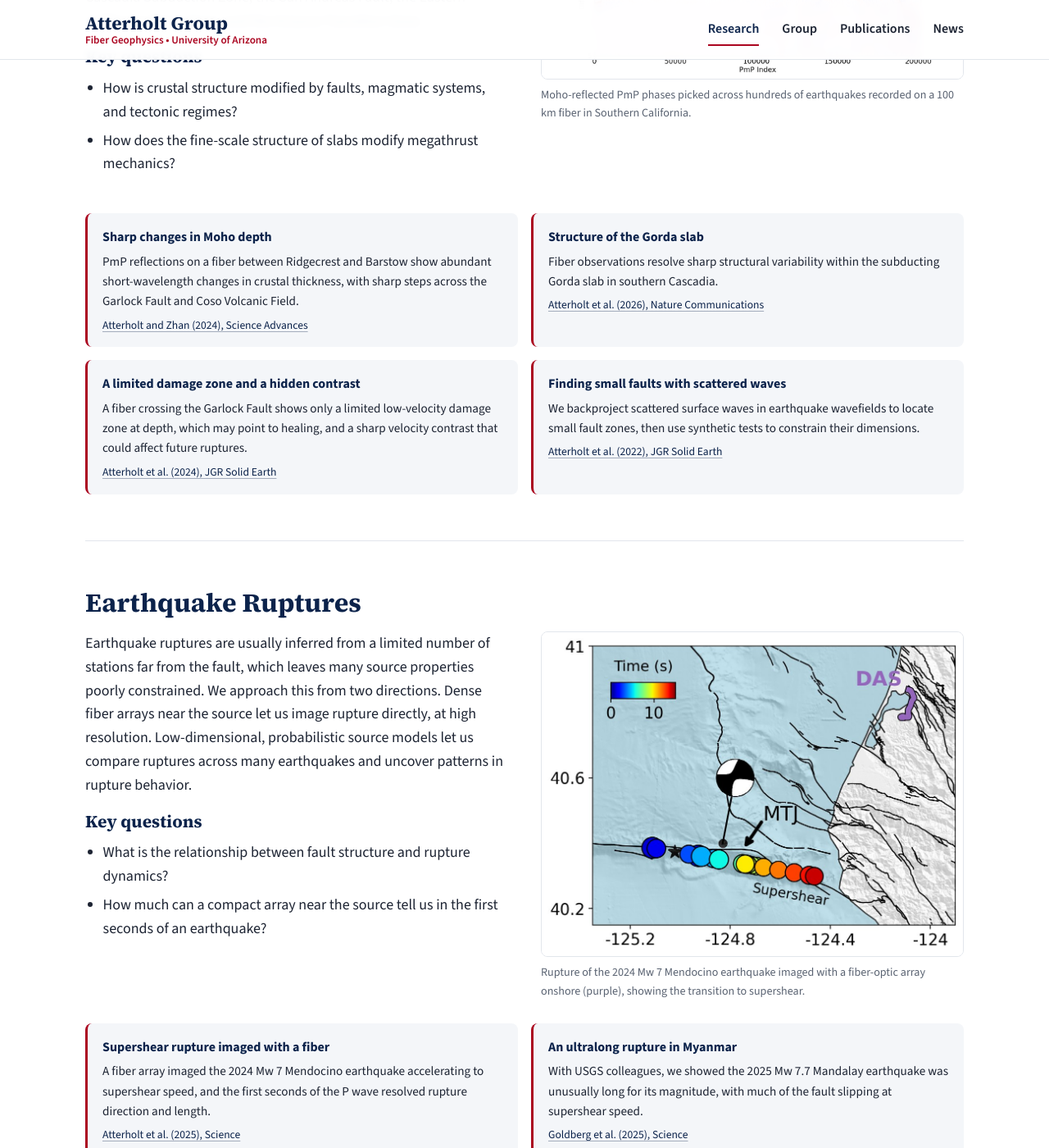
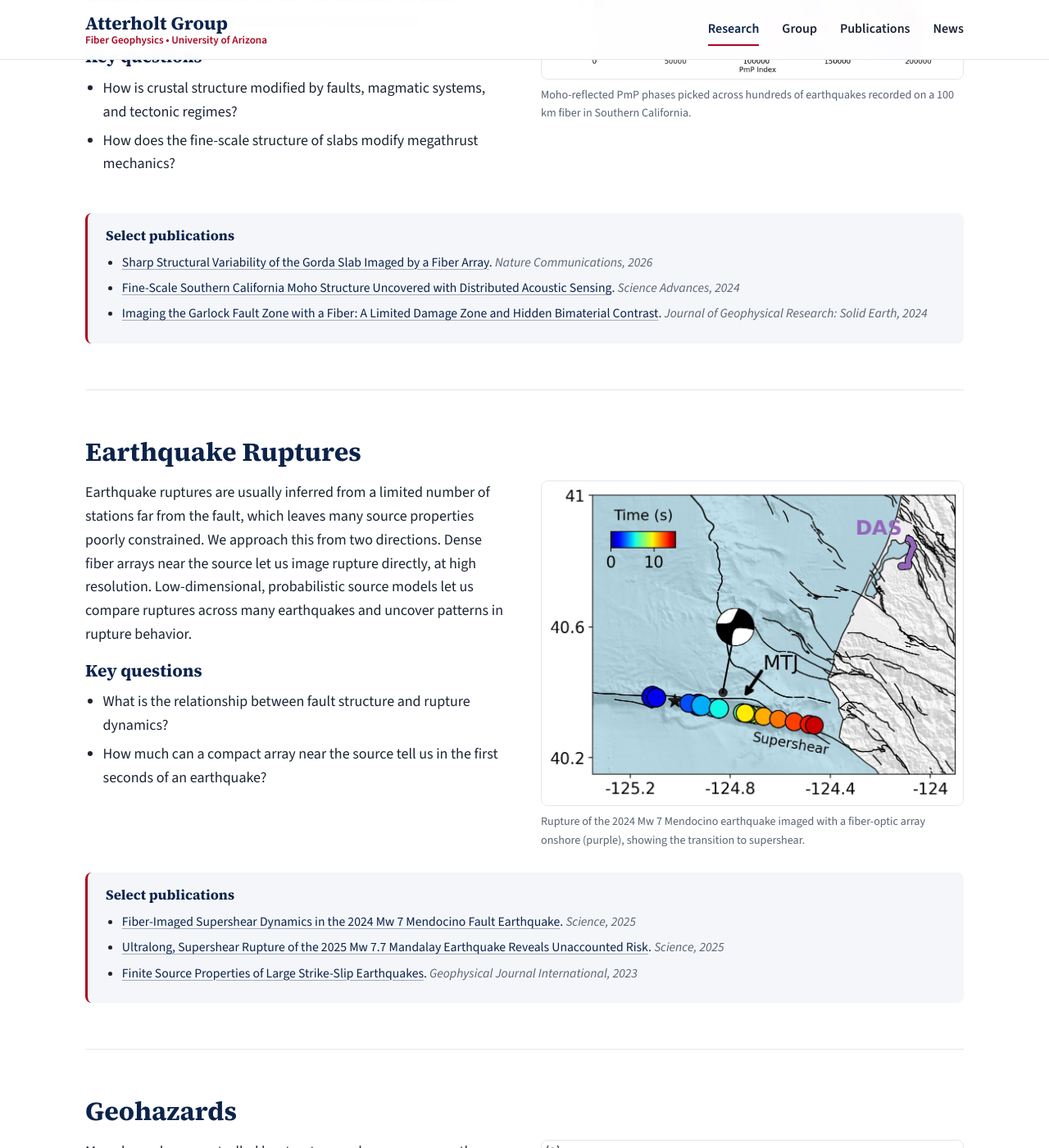
Before and after one commit to atterholt/atterholt.github.io, a Jekyll site: the page built from research.html, in a window 1280 px wide and 1400 px high, scrolled down 660 px. Shown: the whole window at 82% size. Built offline with Jekyll 4.4.1, drawn with Linux system fonts in a browser that asks for light colours; some of the changed text lies outside the part shown.

Commit message:
Replace research highlight cards with Select publications lists
Each theme lists papers by DOI; titles, journals, and years come from
_data/publications.yml so they stay in sync.

Co-Authored-By: Claude Opus 5.5 <noreply@anthropic.com>
Claude-Session: https://claude.ai/code/session_01KCPxryDmiUe5yxEw3DA242

```diff
--- a/_data/themes.yml
+++ b/_data/themes.yml
@@ -9,7 +9,7 @@
 #   caption    figure caption
 #   intro      a paragraph or two (Markdown allowed)
 #   questions  open questions the group is working on
-#   highlights selected studies: title, text, cite, link
+#   select_publications  DOIs of papers to list; title, journal, and year come from _data/publications.yml
 
 - id: lithospheric-structure
   title: Lithospheric Structure
@@ -25,31 +25,10 @@
   questions:
     - How is crustal structure modified by faults, magmatic systems, and tectonic regimes?
     - How does the fine-scale structure of slabs modify megathrust mechanics?
-  highlights:
-    - title: Sharp changes in Moho depth
-      text: >-
-        PmP reflections on a fiber between Ridgecrest and Barstow show abundant short-wavelength
-        changes in crustal thickness, with sharp steps across the Garlock Fault and Coso Volcanic Field.
-      cite: Atterholt and Zhan (2024), Science Advances
-      link: https://doi.org/10.1126/sciadv.adr3327
-    - title: Structure of the Gorda slab
-      text: >-
-        Fiber observations resolve sharp structural variability within the subducting Gorda slab
-        in southern Cascadia.
-      cite: Atterholt et al. (2026), Nature Communications
-      link: https://doi.org/10.1038/s41467-026-76002-8
-    - title: A limited damage zone and a hidden contrast
-      text: >-
-        A fiber crossing the Garlock Fault shows only a limited low-velocity damage zone at depth,
-        which may point to healing, and a sharp velocity contrast that could affect future ruptures.
-      cite: Atterholt et al. (2024), JGR Solid Earth
-      link: https://doi.org/10.1029/2024JB028900
-    - title: Finding small faults with scattered waves
-      text: >-
-        We backproject scattered surface waves in earthquake wavefields to locate small fault zones,
-        then use synthetic tests to constrain their dimensions.
-      cite: Atterholt et al. (2022), JGR Solid Earth
-      link: https://doi.org/10.1029/2022JB025052
+  select_publications:
+    - 10.1038/s41467-026-76002-8
+    - 10.1126/sciadv.adr3327
+    - 10.1029/2024JB028900
 
 - id: earthquake-sources
   title: Earthquake Ruptures
@@ -65,31 +44,10 @@
   questions:
     - What is the relationship between fault structure and rupture dynamics?
     - How much can a compact array near the source tell us in the first seconds of an earthquake?
-  highlights:
-    - title: Supershear rupture imaged with a fiber
-      text: >-
-        A fiber array imaged the 2024 Mw 7 Mendocino earthquake accelerating to supershear speed,
-        and the first seconds of the P wave resolved rupture direction and length.
-      cite: Atterholt et al. (2025), Science
-      link: https://doi.org/10.1126/science.adx6858
-    - title: An ultralong rupture in Myanmar
-      text: >-
-        With USGS colleagues, we showed the 2025 Mw 7.7 Mandalay earthquake was unusually long for
-        its magnitude, with much of the fault slipping at supershear speed.
-      cite: Goldberg et al. (2025), Science
-      link: https://doi.org/10.1126/science.ady3581
-    - title: Patterns in large strike-slip earthquakes
-      text: >-
-        Bayesian second-moment inversions of every large strike-slip earthquake from three decades
-        reveal patterns in directivity and in the rheology of oceanic faults.
-      cite: Atterholt and Ross (2023), GJI
-      link: https://doi.org/10.1093/gji/ggad459
-    - title: Fault orientations through a sequence
-      text: >-
-        A long-term seismicity and moment tensor catalog for the 2019 Ridgecrest sequence tracks how
-        fault orientations, and the stress field, change after the mainshock.
-      cite: Atterholt et al. (2025), GJI
-      link: https://doi.org/10.1093/gji/ggaf001
+  select_publications:
+    - 10.1126/science.adx6858
+    - 10.1126/science.ady3581
+    - 10.1093/gji/ggad459
 
 - id: geohazards
   title: Geohazards
@@ -105,22 +63,7 @@
   questions:
     - What controls ground motion amplification at the sub-kilometer scale?
     - How can fibers densify our monitoring of hazardous hydrological processes?
-  highlights:
-    - title: What happens at the basin edge
-      text: >-
-        A detailed velocity model and unaliased earthquake wavefields show how a basin edge
-        amplifies ground motions and strains at the meter scale.
-      cite: Atterholt et al. (2026), GRL
-      link: https://doi.org/10.1029/2025GL119492
-    - title: Shallow structure and ground motion
-      text: >-
-        Near-surface structure imaged with fiber near Ridgecrest varies over a few kilometers and
-        tracks the variability in earthquake ground motion.
-      cite: Yang et al. (2021), GRL
-      link: https://doi.org/10.1029/2021GL096503
-    - title: Tracking dike opening in Iceland
-      text: >-
-        Velocity changes measured across several eruptions on a telecom fiber constrain the
-        location, length, and depth of the dike through a Bayesian inversion.
-      cite: Bird et al. (2025), AGU Advances
-      link: https://doi.org/10.1029/2024AV001516
+  select_publications:
+    - 10.1029/2025GL119492
+    - 10.1029/2024AV001516
+    - 10.1029/2022JB025052
--- a/assets/css/style.scss
+++ b/assets/css/style.scss
@@ -137,11 +137,11 @@ p { margin: 0 0 1em; }
 .theme figcaption { font-size: 0.88rem; color: var(--muted); margin-top: 8px; }
 .theme .questions { margin: 0 0 1em; padding-left: 1.2em; }
 .theme .questions li { margin-bottom: 0.35em; }
-.highlights { margin-top: 28px; display: grid; grid-template-columns: repeat(2, 1fr); gap: 16px; }
-.highlight { padding: 16px 18px; background: var(--soft); border-radius: 8px; border-left: 3px solid var(--red); }
-.highlight h4 { margin: 0 0 0.3em; font-size: 1rem; color: var(--navy); font-family: var(--sans); }
-.highlight p { margin: 0 0 0.4em; font-size: 0.95rem; }
-.highlight .cite { font-size: 0.85rem; color: var(--muted); margin: 0; }
+.select-pubs { margin-top: 28px; padding: 18px 22px; background: var(--soft); border-radius: 8px; border-left: 3px solid var(--red); }
+.select-pubs h3 { font-size: 1.05rem; margin-bottom: 0.5em; }
+.select-pubs ul { margin: 0; padding-left: 1.1em; }
+.select-pubs li { margin-bottom: 0.4em; font-size: 0.98rem; }
+.select-pubs .pub-meta { color: var(--muted); font-style: italic; }
 
 /* ---------- Group ---------- */
 .pi-card { display: grid; grid-template-columns: 260px 1fr; gap: 40px; align-items: start; margin-bottom: 56px; }
@@ -192,7 +192,7 @@ p { margin: 0 0 1em; }
 /* ---------- Responsive ---------- */
 @media (max-width: 900px) {
   .hero-grid, .theme-grid-detail, .pi-card { grid-template-columns: 1fr; }
-  .theme-grid, .highlights { grid-template-columns: 1fr; }
+  .theme-grid { grid-template-columns: 1fr; }
   .theme-card img { height: 220px; }
   .hero-grid { gap: 40px; }
   .pi-card img { max-width: 240px; }
--- a/research.html
+++ b/research.html
@@ -34,15 +34,14 @@ description: Research themes of the Atterholt Group at the University of Arizona
         <figcaption>{{ theme.caption }}</figcaption>
       </figure>
     </div>
-    {% if theme.highlights %}
-    <div class="highlights">
-      {% for h in theme.highlights %}
-      <div class="highlight">
-        <h4>{{ h.title }}</h4>
-        <p>{{ h.text }}</p>
-        <p class="cite">{% if h.link %}<a href="{{ h.link }}">{{ h.cite }}</a>{% else %}{{ h.cite }}{% endif %}</p>
-      </div>
-      {% endfor %}
+    {% if theme.select_publications %}
+    <div class="select-pubs">
+      <h3>Select publications</h3>
+      <ul>
+        {% for doi in theme.select_publications %}{% for y in site.data.publications.years %}{% for p in y.papers %}{% if p.doi == doi %}
+        <li><a href="https://doi.org/{{ p.doi }}">{{ p.title }}</a>. <span class="pub-meta">{{ p.venue }}, {{ y.year }}</span></li>
+        {% endif %}{% endfor %}{% endfor %}{% endfor %}
+      </ul>
     </div>
     {% endif %}
   </section>
```
